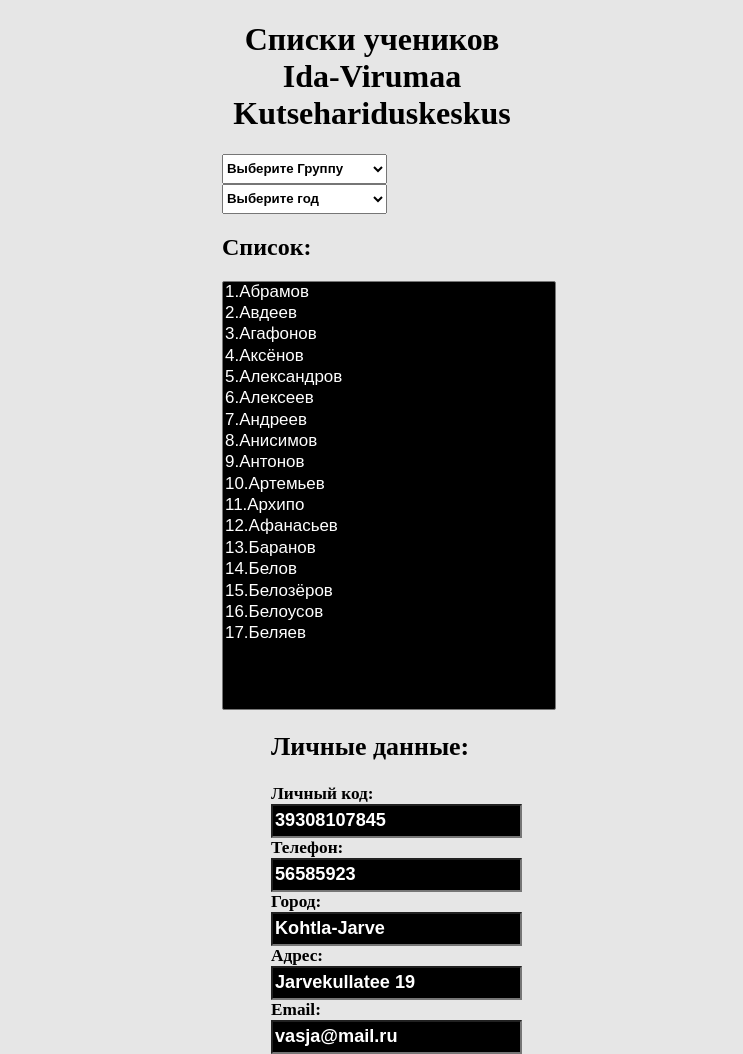
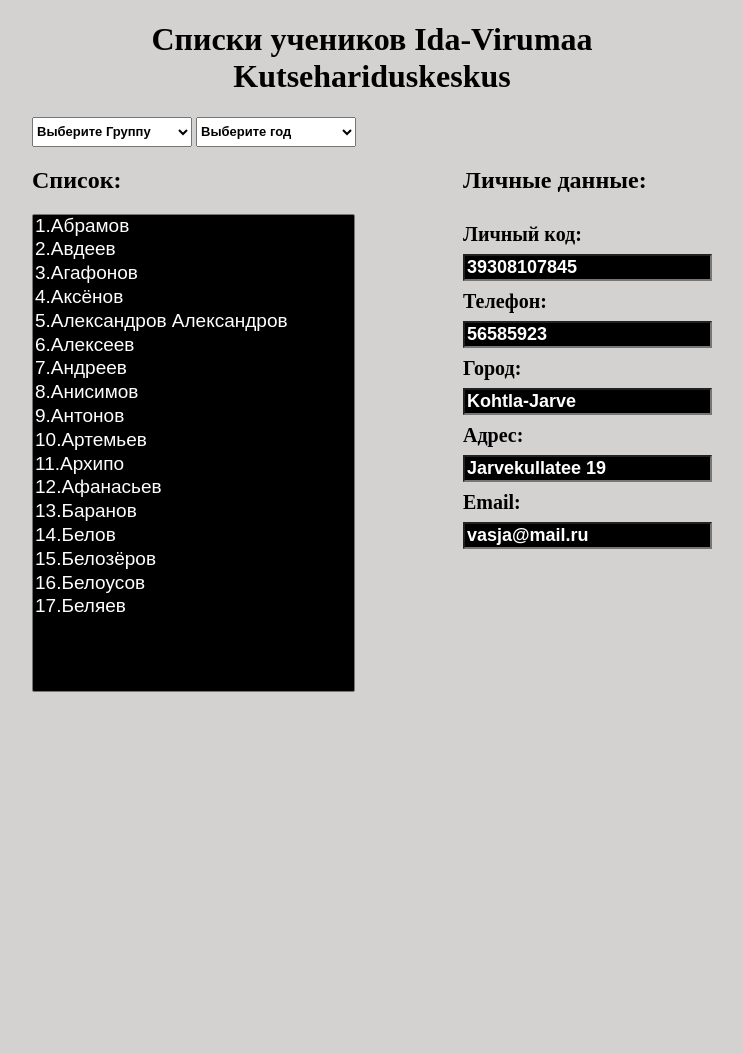
Before and after one commit to RomanKruglikov/Kurator, a plain HTML site: page index.html in a window 1280 px wide. Shown: the whole page, without its empty margins (268-1011 px from the left). After the commit the page ends 800 px from the top, so only its background shows below. Drawn offline with Linux system fonts and the light colour scheme.

Commit message:
pocti gotovo vrode

```diff
--- a/index.html
+++ b/index.html
@@ -37,7 +37,7 @@
 			</select>
 		</form>
 
-
+				<div class="content">
 					<div class="contentspisok">
 								<h2>Список:</h2>
 						<select size="20" name="spisok" >
@@ -45,7 +45,7 @@
 								<option value="1">2.Авдеев</option>
 								<option value="2">3.Агафонов</option>
 								<option value="3">4.Аксёнов</option>
-								<option value="4">5.Александров</option>
+								<option value="4">5.Александров Александров</option>
 								<option value="5">6.Алексеев</option>
 								<option value="6">7.Андреев</option>
 								<option value="8">8.Анисимов</option>
@@ -62,16 +62,16 @@
 					</div>
 
 					<div class="contentform">
-								<h2>Личные данные:</h2>
-								Личный код:<br>
+									<h2>Личные данные:</h2>
+								<p>Личный код:</p><br>
 								<input style="text" name="1" value="39308107845"><br>
-								Телефон:<br>
+								<p>Телефон:</p><br>
 								<input style="text" name="2" value="56585923"><br>
-								Город:<br>
+								<p>Город:</p><br>
 								<input style="text" name="3" value="Kohtla-Jarve"><br>
-								Адрес:<br>
+								<p>Адрес:</p><br>
 								<input style="text" name="4" value="Jarvekullatee 19"><br>
-								Email:<br>
+								<p>Email:</p><br>
 								<input style="text" name="5" value="vasja@mail.ru"><br>
 					</div>
 				</div>
--- a/styleindex.css
+++ b/styleindex.css
@@ -1,41 +1,57 @@
 body {
-	background: #E6E6E6;
+	background: #D4D1D1;
 }
 
 .wrapper {
-	width: 300px;
+	width: 680px;
 	margin: 0 auto;
+}
+
+.h1 {
+	text-align: center;
+}
+
+.gruppa select{
+	width: 160px;
+	height: 30px;
+	font-weight: bold;
+	font-size: 13px;
 }
 
 .contentspisok {
 	float: left;
 }
 
+.contentspisok select {
+	background: black;
+	color: white;
+	width: 323px;
+	font-size: 19px;
+}
+
+.contentspisok option:hover {
+	background: white;
+	color: darkred;
+}
+
 .contentform {
 	float: right;
 	font-weight: bold;
-	font-size: 108%;
 }
 
-.contentspisok select {
-	background: black;
-	color: white;
-	width: 334px;
-	font-size: 106%;
-}
-.h1 {
-	text-align: center;
-}
-.contentform input {
+input {
 	background: black;
 	color: white;
 	font-weight: bold;
-	font-size: 105%;
-	height: 28px
+	font-size: 18px;
 }
-.gruppa select {
-	width: 165px;
-	height: 30px;
-	font-weight: bold;
-	font-size: 83%;
+p {
+	display: inline-block;
+	line-height: 0px;
+	font-size: 20px;
 }
+hr {
+	list-style-type: none;
+	font-size: 17px;
+	float: center;
+}
```
